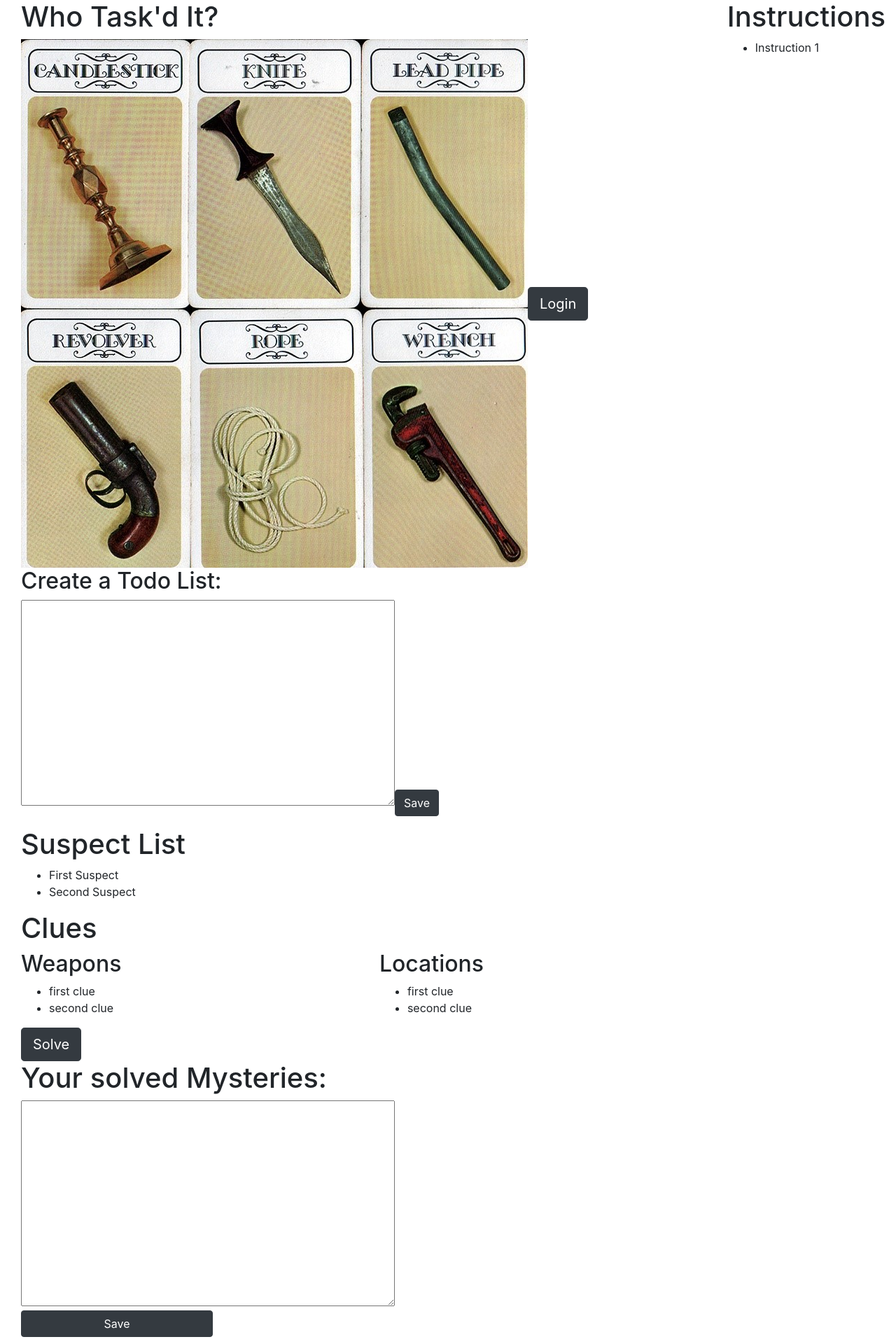
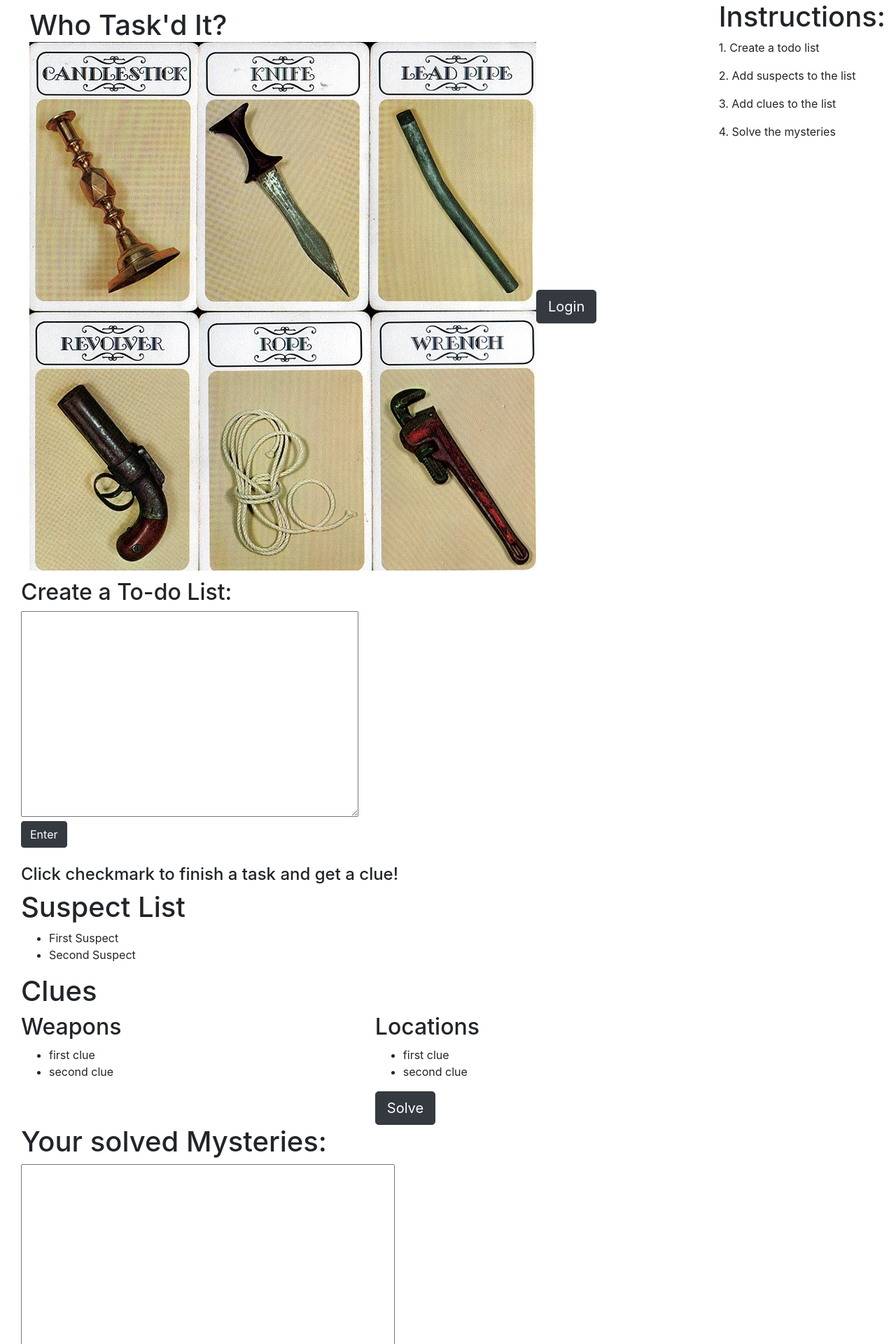
Before and after one commit to david90937/Who-Tasked-It, a React app: page / in a window 1280 px wide. Shown: the top 1920 px of the page at 70% size. Built offline with nearby package versions, Linux system fonts and the light colour scheme.

Commit message:
front end updates

```diff
--- a/src/client/App.tsx
+++ b/src/client/App.tsx
@@ -1,8 +1,13 @@
-import React, {ChangeEvent, FormEvent, useEffect, useRef, useState} from 'react';
-// import cover from "./assets/cover.jpg";
-import Modal from 'react-modal';
-import {FontAwesomeIcon} from '@fortawesome/react-fontawesome'
-import {faCheck} from "@fortawesome/free-solid-svg-icons"
+import React, {
+    ChangeEvent,
+    FormEvent,
+    useEffect,
+    useRef,
+    useState,
+  } from "react";
+  import Modal from "react-modal";
+  import { FontAwesomeIcon } from "@fortawesome/react-fontawesome";
+  import { faCheck } from "@fortawesome/free-solid-svg-icons";
 
   function App() {
     const prevBtn = useRef<HTMLButtonElement>(null);
@@ -20,8 +25,7 @@ function App() {
 
     useEffect(() => {
       //logic for checking if user is logged in
-
-    }, [])
+    }, []);
 
     // Event listeners
     //   prevBtn.addEventListener("click", goPrevious);
@@ -48,17 +52,8 @@ function App() {
     }
 
     function saveToDoListInput() {
+      //TODO send to backend
       setList([...list, currentToDoListInput]);
-        let data = {
-            "content": `${currentToDoListInput}`
-        }
-        fetch('/tasks', {
-            method: 'POST',
-            headers: {
-                'Content-Type': 'application/json'
-            },
-            body: JSON.stringify(data)
-        })
       setCurrentToDoListInput("");
     }
 
@@ -136,33 +131,52 @@ function App() {
       <>
         <div className={"d-flex flex-row container-fluid"}>
           <div id={"background"} className={"container-fluid"}>
-                    {isLoggedIn && <button
+            {isLoggedIn && (
+              <button
                 id={"prev-btn"}
                 className="col-1 navigation-button"
                 ref={prevBtn}
                 onClick={goPrevious}
               >
-                        <i className={"fas fa-arrow-circle-left"}/>
-                    </button>}
+                <i className={"fas fa-arrow-circle-left"} />
+              </button>
+            )}
 
             <div id={"book"} className="book" ref={book}>
               <div id="p1" ref={paper1} className={"paper"}>
                 <div className={"front"}>
-                                <div id="f1" className={"front-content"}>
-                                    <h1 className={"book-title"}>Who Task'd It?</h1>
-                                    <img className={"cover-img"} src={"../assets/cover.jpg"} alt={"dog"}/>
-                                    {!isLoggedIn &&
-                                        <button onClick={openModal} className={"btn btn-dark btn-lg"}>Login</button>}
+                  <div id="f1" className={"m-2 p-1 front-content"}>
+                    <h1 className={"m-0 book-title"}>Who Task'd It?</h1>
+                    <img className={"cover-img"} src={"../assets/cover.jpg"} alt={"dog"} />
+                    {!isLoggedIn && (
+                      <button
+                        onClick={openModal}
+                        className={"btn btn-dark btn-lg"}
+                      >
+                        Login
+                      </button>
+                    )}
                   </div>
                 </div>
                 <div className={"back"}>
                   <div id="b1" className={"back-content"}>
-                                    <h2>Create a Todo List:</h2>
+                    <h2>Create a To-do List:</h2>
                     <div className={"content"}>
-                                        <textarea id={"note"} rows={12} cols={50}
-                                                  onChange={(e: ChangeEvent<HTMLTextAreaElement>) => setCurrentToDoListInput(e.target.value)}
-                                                  value={currentToDoListInput}/>
-                                        <button className={"btn btn-dark"} onClick={saveToDoListInput}>Save</button>
+                      <textarea
+                        id={"note"}
+                        rows={12}
+                        cols={45}
+                        onChange={(e: ChangeEvent<HTMLTextAreaElement>) =>
+                          setCurrentToDoListInput(e.target.value)
+                        }
+                        value={currentToDoListInput}
+                      />
+                      <button
+                        className={"btn d-flex flex-column justify-content-center mb-4 btn-dark"}
+                        onClick={saveToDoListInput}
+                      >
+                        Enter
+                      </button>
                     </div>
                   </div>
                 </div>
@@ -171,10 +185,21 @@ function App() {
               <div id="p2" ref={paper2} className={"paper"}>
                 <div className={"front"}>
                                 <div id="f2" className={"front-content"}>
-                                    <ul>{list.map((item, index) => <>
-                                        <li><FontAwesomeIcon icon={faCheck} style={{cursor: "pointer"}}
-                                                             onClick={() => toDoListItemClicked(index)}/> {item}</li>
-                                    </>)}</ul>
+                                    <h4>Click checkmark to finish a task and get a clue!</h4>
+                    <h4>
+                      {list.map((item, index) => (
+                        <>
+                          <p>
+                            <FontAwesomeIcon
+                              icon={faCheck}
+                              style={{ cursor: "pointer" }}
+                              onClick={() => toDoListItemClicked(index)}
+                            />{" "}
+                            {item}
+                          </p>
+                        </>
+                      ))}
+                    </h4>
                   </div>
                 </div>
                 <div className={"back"}>
@@ -184,21 +209,19 @@ function App() {
                       <li>First Suspect</li>
                       <li>Second Suspect</li>
                     </ul>
-                                </div>
-                            </div>
-                        </div>
-                        <div id="p3" ref={paper3} className={"paper"}>
-                            <div className={"front"}>
-                                <div id="f3" className={"front-content"}>
                     <h1>Clues</h1>
                     <div className={"row"}>
                       <div className={"col-6"}>
                         <h2>Weapons</h2>
                         <ul>
-                                                <li onClick={(e: React.MouseEvent<HTMLLIElement>) => {
-                                                    const element = (e.target as HTMLLIElement);
+                          <li
+                            onClick={(e: React.MouseEvent<HTMLLIElement>) => {
+                              const element = e.target as HTMLLIElement;
                               element.style.backgroundColor = "yellow";
-                                                }} style={{cursor: "pointer"}}>first clue
+                            }}
+                            style={{ cursor: "pointer" }}
+                          >
+                            first clue
                           </li>
                           <li>second clue</li>
                         </ul>
@@ -209,38 +232,50 @@ function App() {
                           <li>first clue</li>
                           <li>second clue</li>
                         </ul>
+                        <button className={"btn btn-lg btn-dark"}>Solve</button>
                       </div>
                     </div>
-                                    <button className={"btn btn-lg btn-dark"}>Solve</button>
+                  </div>
+                </div>
+              </div>
+              <div id="p3" ref={paper3} className={"paper"}>
+                <div className={"front"}>
+                  <div id="f3" className={"front-content"}>
+                    <h1>Your solved Mysteries:</h1>
+                    <div className={"content"}>
+                      <textarea id={"note"} rows={12} cols={50} />
+                    </div>
+                    <input
+                      className={"btn btn-dark"}
+                      type={"Save"}
+                      value={"Save"}
+                    />
                   </div>
                 </div>
                 <div className={"back"}>
                   <div id="b3" className={"back-content"}>
-                                    <h1>Your solved Mysteries:</h1>
-                                    <div className={"content"}>
-                                        <textarea id={"note"} rows={12} cols={50}/>
-                                    </div>
-                                    <input className={"btn btn-dark"} type={"Save"} value={"Save"}/>
+                    <h1>Credits:</h1>
                   </div>
                 </div>
               </div>
             </div>
-                    {isLoggedIn && <button
+            {isLoggedIn && (
+              <button
                 id={"next-btn"}
                 className="mr-0 col-1 navigation-button"
                 ref={nextBtn}
                 onClick={goNext}
               >
-                        <i className={"fas fa-arrow-circle-right"}/>
-                    </button>}
+                <i className={"fas fa-arrow-circle-right"} />
+              </button>
+            )}
           </div>
           <div className={"sidebar"}>
-                    <h1>Instructions</h1>
-                    <ul>
-                        <li>
-                            Instruction 1
-                        </li>
-                    </ul>
+            <h1>Instructions:</h1>
+            <p>1. Create a todo list</p>
+            <p>2. Add suspects to the list</p>
+            <p>3. Add clues to the list</p>
+            <p>4. Solve the mysteries</p>
           </div>
         </div>
         <Modal
@@ -252,10 +287,12 @@ function App() {
         >
           <form>
             <label htmlFor={"username"}>Username</label>
-                    <input id={"username"} type={"text"}/>
+            <input id={"username"} type={"text"} />
             <label htmlFor={"password"}>Password</label>
-                    <input id={"password"} type={"password"}/>
-                    <button className={"btn btn-dark btn-lg"} onClick={login}>Submit</button>
+            <input id={"password"} type={"password"} />
+            <button className={"btn btn-dark btn-lg"} onClick={login}>
+              Submit
+            </button>
           </form>
         </Modal>
       </>
--- a/src/client/scss/app.scss
+++ b/src/client/scss/app.scss
@@ -160,10 +160,13 @@ i {
 }
 
 .cover-img {
-    width: 200px;
-    height: 270px;
+    border-radius: 30px;;
+    width: 300px;
+    height: 400px;
     object-fit: fill;
-    border-radius: 1vh;
+    border: 3px rgb(133, 127, 127) solid;
+    padding: 10px;
+    margin: 10px;
 }
 
 #b1 {
@@ -186,4 +189,6 @@ i {
 .sidebar {
     background-color: rgb(255, 255, 255, 0.8);
     background-image: url("../assets/cover2.png");
+    background-position: center;
+    font-size: xx-large;
 }
```
Also changed, not shown: 1 other file (tests, documents, lock files or other folders). Lines whose indentation alone changed are shown as unchanged.
